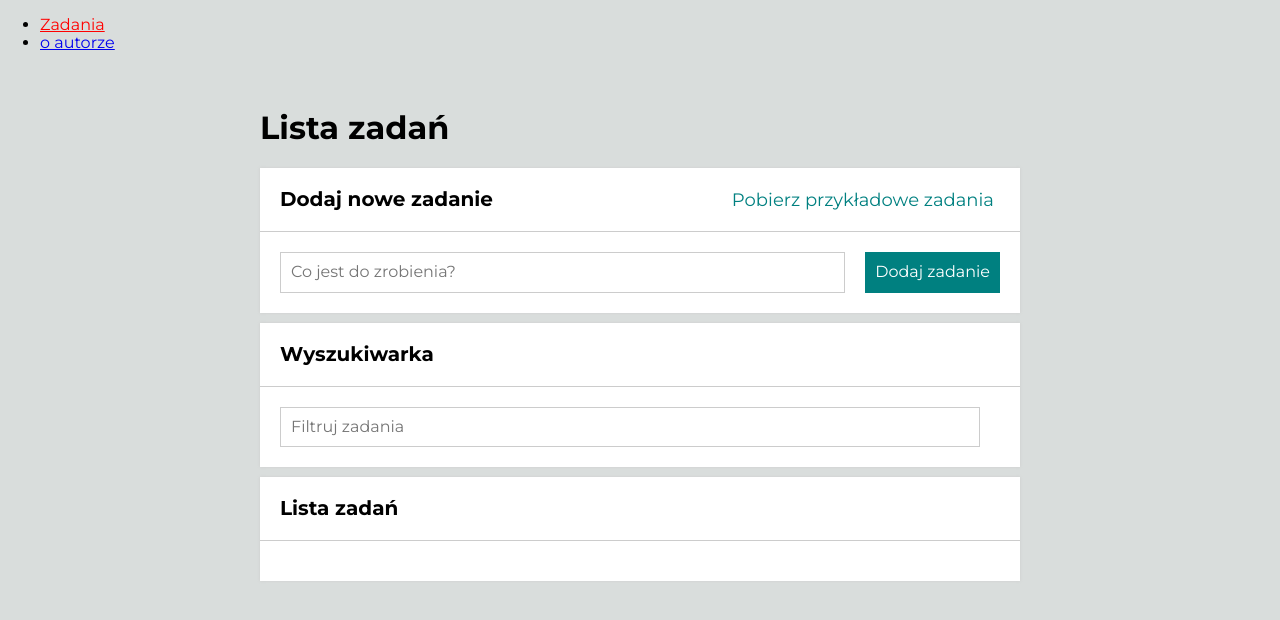
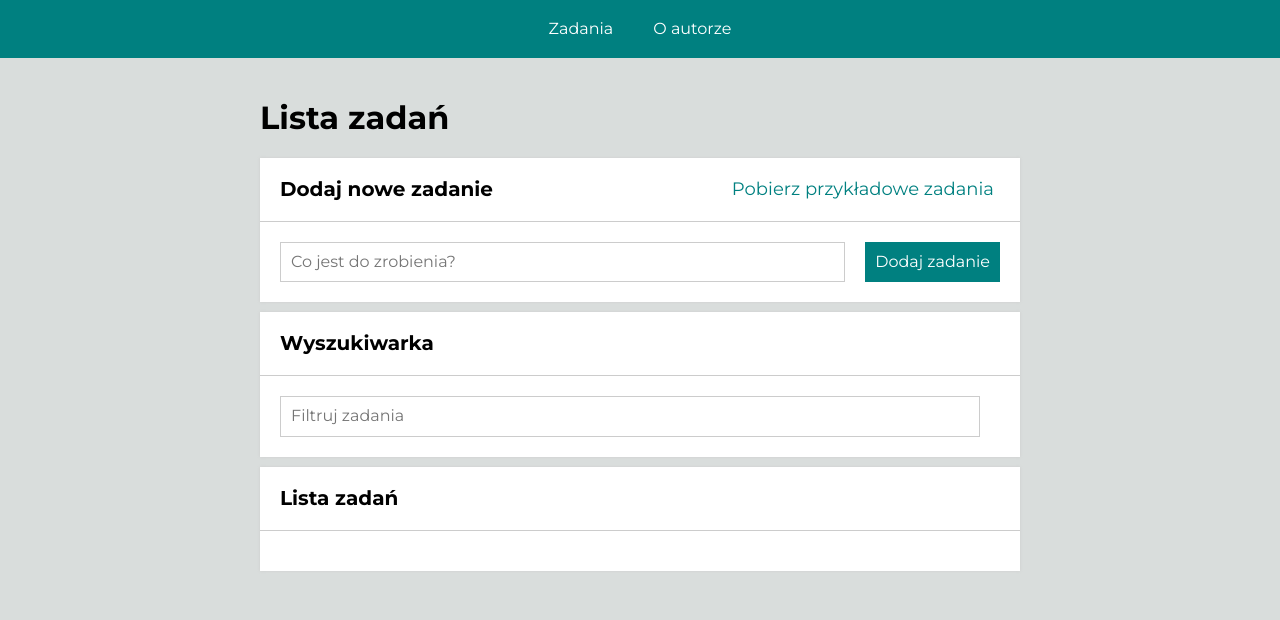
Before and after one commit to Dor-Ka/todolist-react, a React (Create React App) app: page /#/zadania in a window 1280 px wide. Shown: the top 620 px of the page. Built offline with nearby package versions, Linux system fonts and the light colour scheme.

Commit message:
added navigation (style) and routes in app.js

```diff
--- a/src/App.js
+++ b/src/App.js
@@ -2,34 +2,26 @@ import { HashRouter, Switch, Route, Redirect } from "react-router-dom";
 import TasksPage from "./features/tasks/TasksPage";
 import TaskPage from "./features/tasks/TaskPage";
 import AuthorPage from "./features/author/AuthorPage";
-import { StyledNavLink } from "./styled";
+import Navigation from "./Navigation";
+import { toAuthor, toTasks, toTask } from "./routes";
 
 const App = () => (
   <HashRouter>
-    <nav>
-      <ul>
-        <li>
-          <StyledNavLink to="/zadania">Zadania</StyledNavLink>
-        </li>
-        <li>
-          <StyledNavLink to="/autor">o autorze</StyledNavLink>
-        </li>
-      </ul>
+      <Navigation />
       <Switch>
-        <Route path="/zadania/:id">
+        <Route path={toTask()}>
           <TaskPage />
         </Route>
-        <Route path="/zadania">
+        <Route path={toTasks()}>
           <TasksPage />
         </Route>
-        <Route path="/autor">
+        <Route path={toAuthor()}>
           <AuthorPage />
         </Route>
-        <Route path="/">
-          <Redirect to="/zadania" />
+        <Route>
+          <Redirect to={toTasks()} />
         </Route>
       </Switch>
-    </nav>
   </HashRouter>
 );
 
--- a/src/Navigation/styled.js
+++ b/src/Navigation/styled.js
@@ -1,7 +1,20 @@
 import styled from "styled-components";
-import { NavLink } from "react-router-dom/cjs/react-router-dom";
+import { NavLink } from "react-router-dom";
 
 const activeClasName = "link-active";
+
+export const List = styled.ul`
+    background-color: ${({ theme }) => theme.color.teal};
+    margin: 0;
+    padding: 0;
+    display: flex;
+    justify-content: center;
+    list-style: none;
+`;
+
+export const Item = styled.li`
+    margin: 20px;
+`;
 
 export const StyledNavLink = styled(NavLink).attrs(() => ({
     activeClasName,
@@ -13,16 +26,3 @@ export const StyledNavLink = styled(NavLink).attrs(() => ({
         fonth-weight: bold;
     }
 `;
-
-export const List = styled.ul`
-    background: ${({ theme }) => theme.color.teal};
-    margin: 0;
-    padding: 0;
-    display: flex;
-    justify-content: center;
-    list-style: none;
-`;
-
-export const Item = styled.li`
-    margin: 20px;
-`;
--- a/src/features/tasks/Buttons/ExampleTasksButtons/index.js
+++ b/src/features/tasks/Buttons/index.js
@@ -1,6 +1,6 @@
 import { useDispatch } from "react-redux";
 import { Button } from "../styled";
-import { fetchExampleTasks } from "../../tasksSlice";
+import { fetchExampleTasks } from "../tasksSlice";
 
 const ExampleTasksButtons = () => {
     const dispatch = useDispatch();
--- a/src/routes.js
+++ b/src/routes.js
@@ -1,4 +1,5 @@
 export const toTasks = () => "/zadania";
+
 export const toAuthor = () => "/autor";
 
 export const toTask = ({ id } = { id: ":id" }) => `/zadania/${id}`;
--- a/src/styled.js
+++ /dev/null
@@ -1,12 +0,0 @@
-import { NavLink } from "react-router-dom/cjs/react-router-dom";
-import styled from "styled-components";
-
-const activeClassName = "active";
-
-export const StyledNavLink = styled(NavLink).attrs(() => ({
-    activeClassName,
-}))`
-    &.${ activeClassName } {
-        color: red;
-    }
-`;
```
Also changed, not shown: src/features/tasks/TaskList/index.js (+9 -2 lines).
